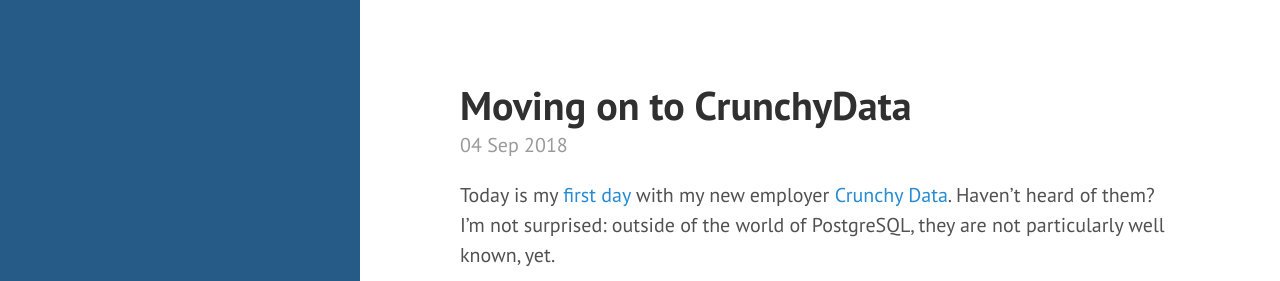
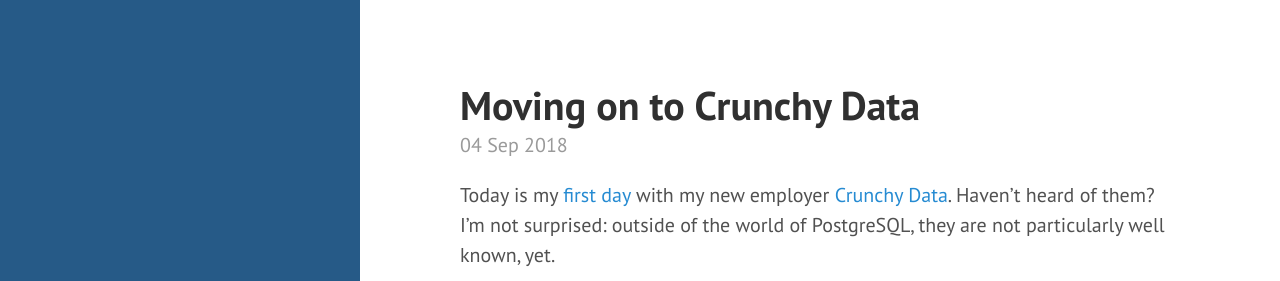
Before and after one commit to pramsey/pramsey.github.io, a Jekyll site: the page built from _posts/2018-09-04-crunchydata.md, in a window 1280 px wide and 900 px high. Shown: the top 281 px of the window. Built offline with Jekyll 4.4.1, drawn with Linux system fonts in a browser that asks for light colours; comment, search, counter and statistics services are not loaded.

Commit message:
Update 2018-09-04-crunchydata.md

```diff
--- a/_posts/2018-09-04-crunchydata.md
+++ b/_posts/2018-09-04-crunchydata.md
@@ -1,6 +1,6 @@
 ---
 layout: post
-title: Moving on to CrunchyData
+title: Moving on to Crunchy Data
 date: '2018-09-04T08:00:00.000-08:00'
 author: Paul Ramsey
 category: technology
```
